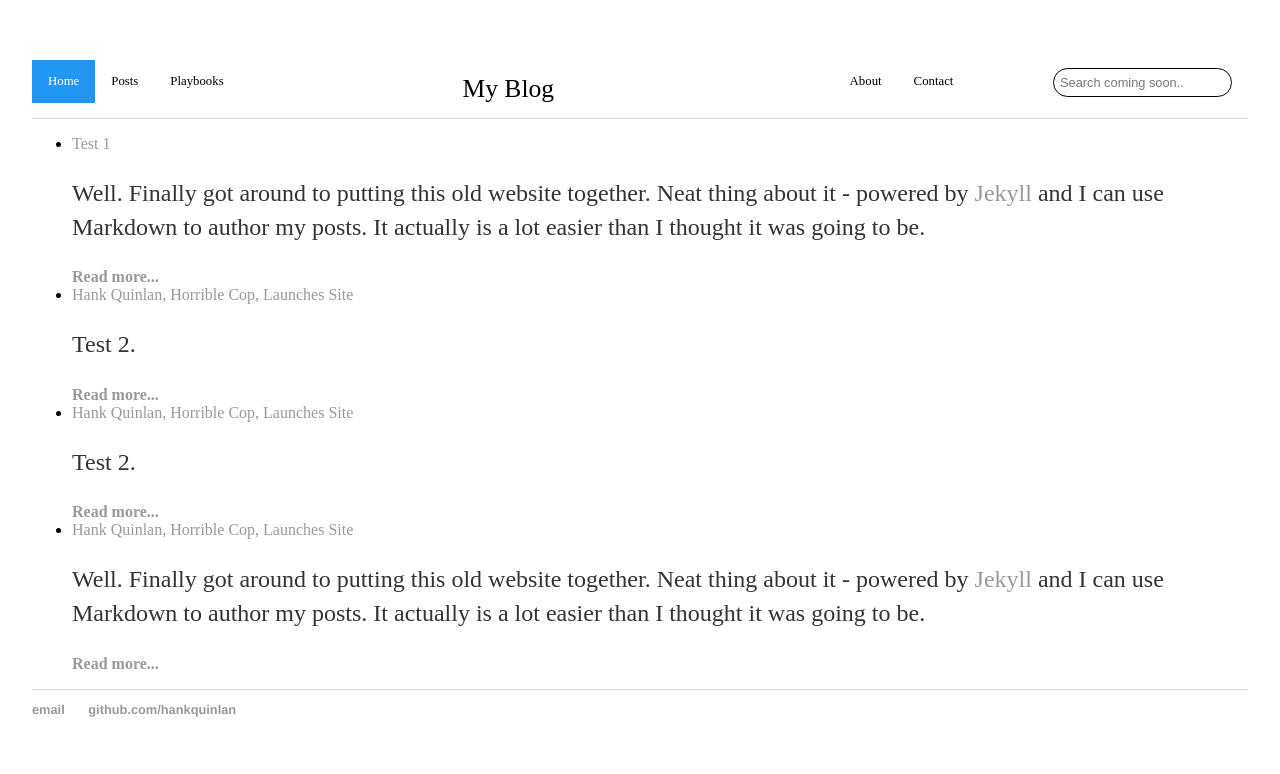
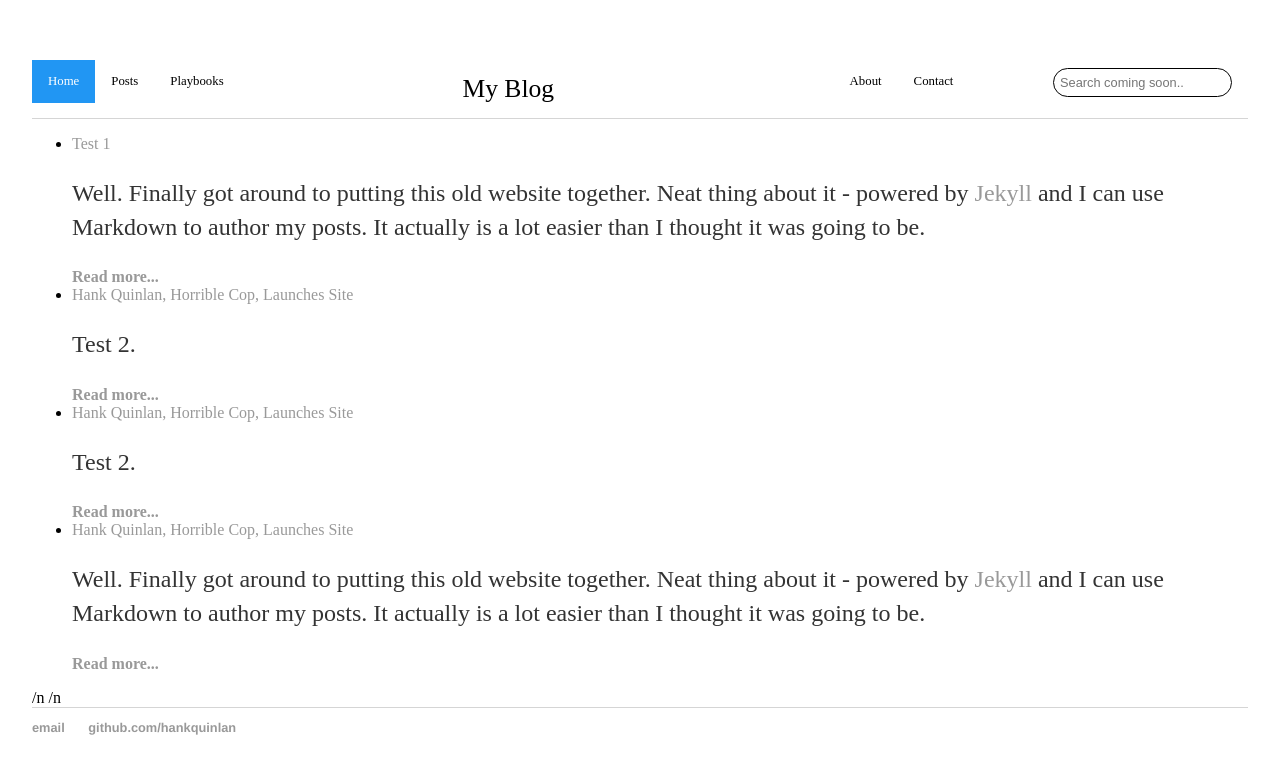
Before and after one commit to billparry99/billparry99.github.io, a Jekyll site: the page built from index.html, in a window 1280 px wide. Shown: the top 774 px of the page. Built offline with Jekyll 4.4.1, drawn with Linux system fonts in a browser that asks for light colours.

```diff
--- a/index.html
+++ b/index.html
@@ -11,3 +11,5 @@ title: Hank Quinlan, Horrible Cop
     </li>
   {% endfor %}
 </ul>
+/n
+/n
```
